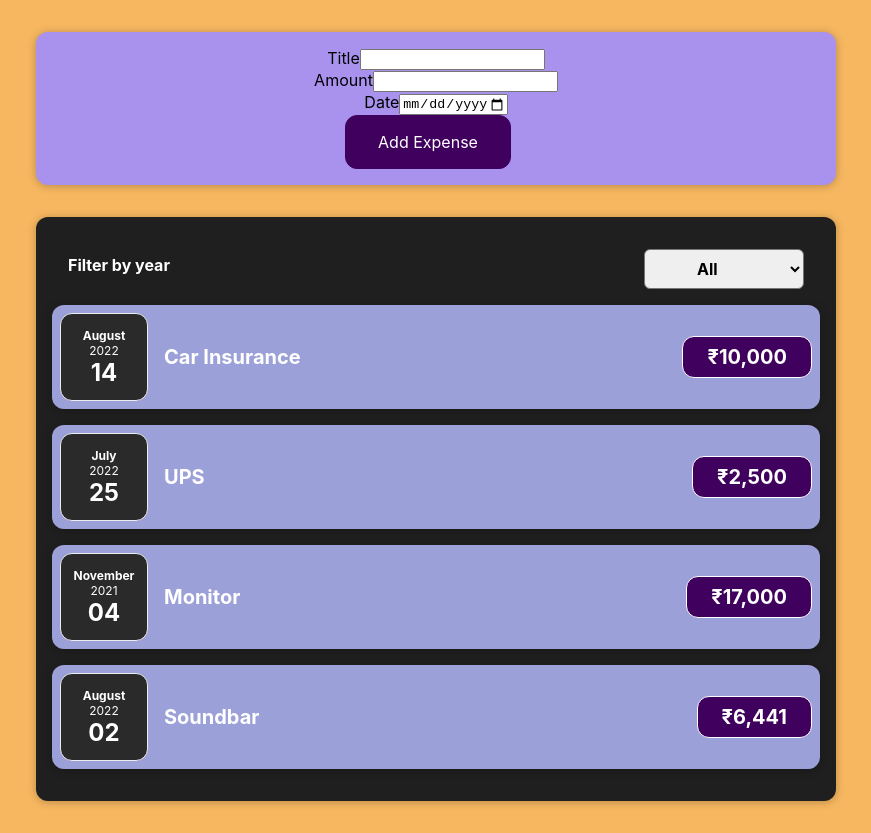
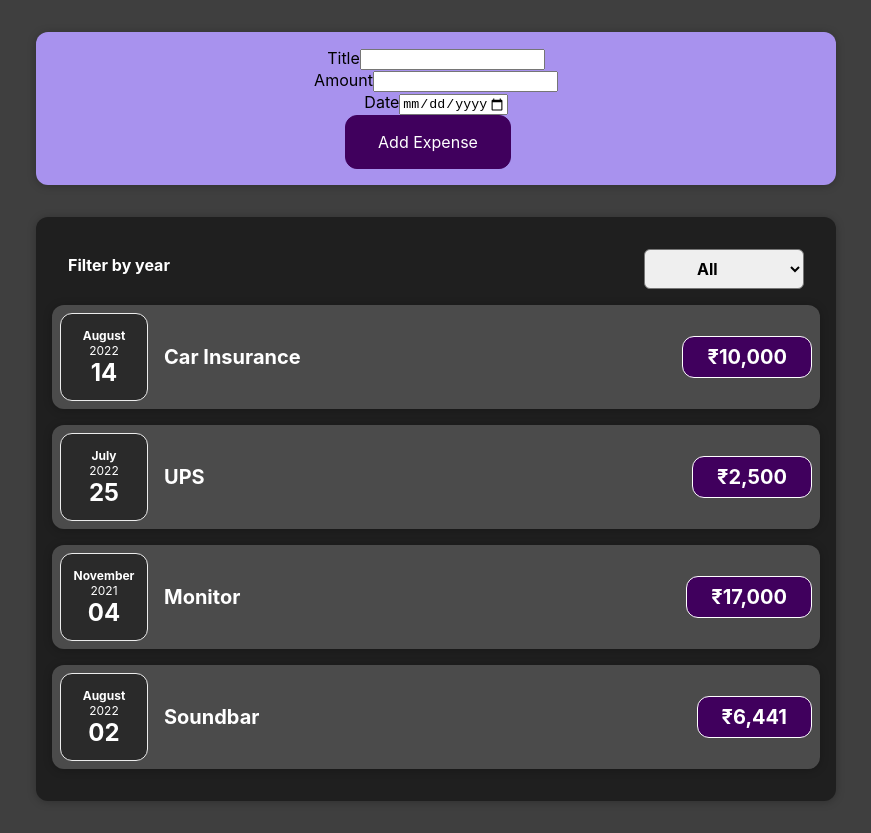
Before and after one commit to karantrehan3/learning-react, a React (Create React App) app: page / in a window 1280 px wide. Shown: the whole page, without its empty margins (204-1075 px from the left). Built offline with nearby package versions, Linux system fonts and the light colour scheme.

Commit message:
Fixing css

```diff
--- a/src/components/Expenses/ExpenseItem.css
+++ b/src/components/Expenses/ExpenseItem.css
@@ -4,7 +4,7 @@
     align-items: center;
     padding: 0.5rem;
     margin: 1rem 0;
-    background-color: #9ca0d8;
+    background-color: #4b4b4b;
 }
 
 .expense-item__description {
--- a/src/index.css
+++ b/src/index.css
@@ -14,7 +14,7 @@ body {
     'Cantarell', 'Fira Sans', 'Droid Sans', 'Helvetica Neue', sans-serif;
   -webkit-font-smoothing: antialiased;
   -moz-osx-font-smoothing: grayscale;
-  background-color: #f6b760;
+  background-color: #3f3f3f;
 }
 
 body::-webkit-scrollbar {
```
